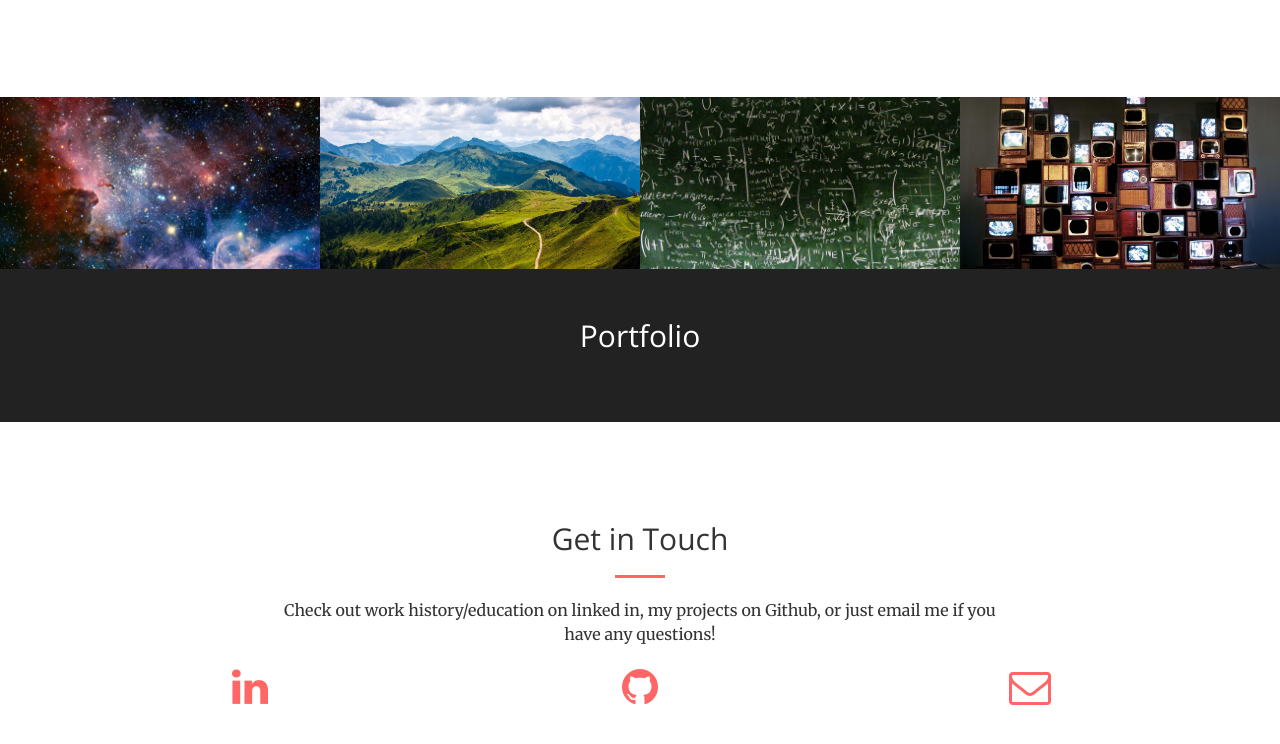
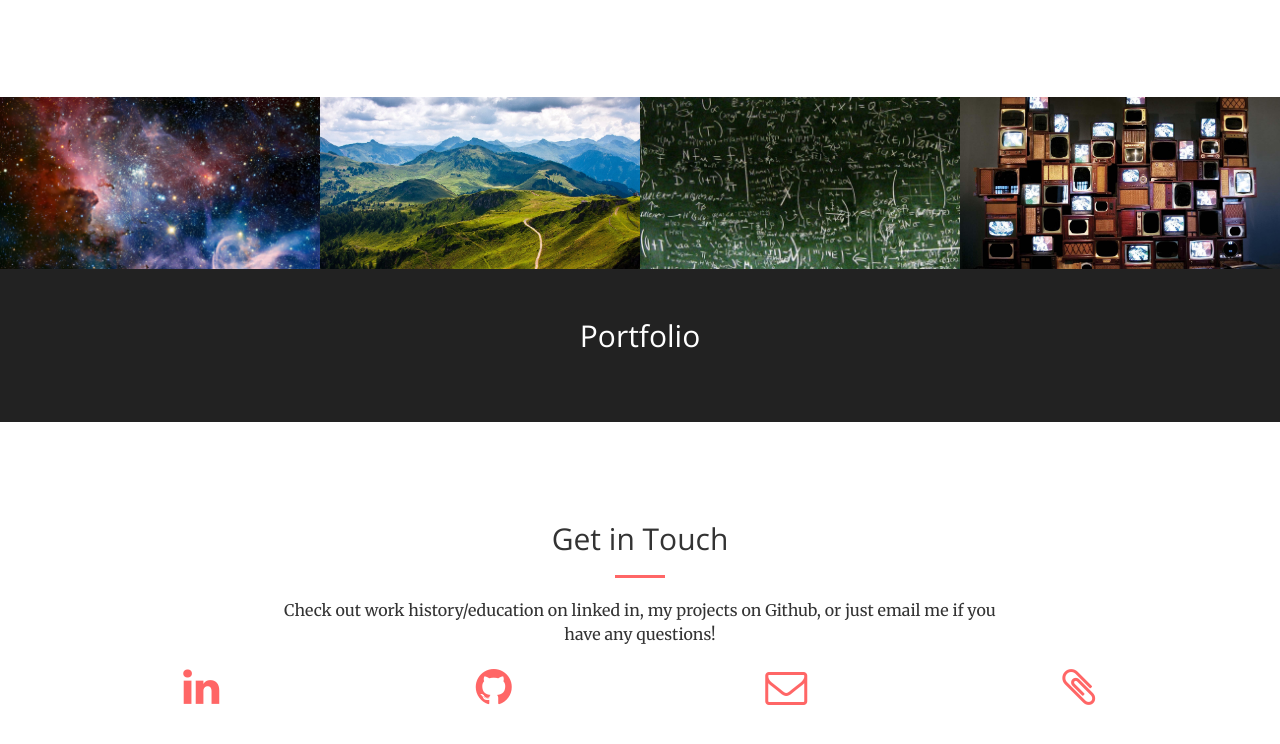
Before and after one commit to yisusans/yisusans.github.io, a website: page index.html in a window 1280 px wide. Shown: the part 1727-2471 px from the top of the page. Drawn offline with nearby package versions, Linux system fonts and the light colour scheme.

Commit message:
add resume link on bottom of page

```diff
--- a/index.html
+++ b/index.html
@@ -275,19 +275,24 @@
                     <p>Check out work history/education on linked in, my projects on Github,  or just email me if you have any questions!</p>
                 </div>
 
-                <div class="col-lg-4 col-md-4 col-sm-3 text-center">
+                <div class="col-lg-3 col-md-3 col-sm-3 text-center">
                 	<a href="https://www.linkedin.com/in/susan-yi-49622a112">
                 	<i class="fa fa-linkedin fa-3x sr-contact" aria-hidden="true"></i>
 					</a>
                 </div>
-                <div class="col-lg-4 col-md-4 col-sm-3 text-center">
+                <div class="col-lg-3 col-md-3 col-sm-3 text-center">
                     <a href="https://github.com/yisusans">
                     <i class="fa fa-github fa-3x sr-contact"></i>
                     </a>
                 </div>
-                <div class="col-lg-4 col-md-4 col-sm-3 text-center">
+                <div class="col-lg-3 col-md-3 col-sm-3 text-center">
                     <a href="mailto:yi.susans@gmail.com">
                     <i class="fa fa-envelope-o fa-3x sr-contact"></i>
+                    </a>
+                </div>
+                <div class="col-lg-3 col-md-3 col-sm-3 text-center">
+                    <a href="https://resume.creddle.io/resume/23te26opw7j">
+                    <i class="fa fa-paperclip fa-3x sr-contact"></i>
                     </a>
                 </div>
             </div>
```
